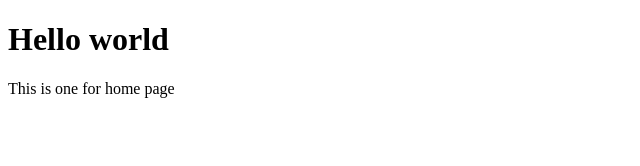
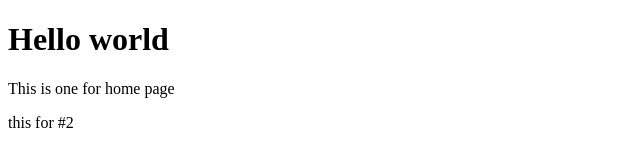
Before and after one commit to sreyrot/GIT-INVITE-FOR-ACCESS, a plain HTML site: page index.html in a window 1280 px wide. Shown: the full height of the page, 0-640 px from the left. Drawn offline with Linux system fonts and the light colour scheme.

```diff
--- a/index.html
+++ b/index.html
@@ -8,5 +8,6 @@
 <body>
     <h1>Hello world</h1>
     <p>This is one for home page</p>
+    <p>this for #2</p>
 </body>
 </html>
```
